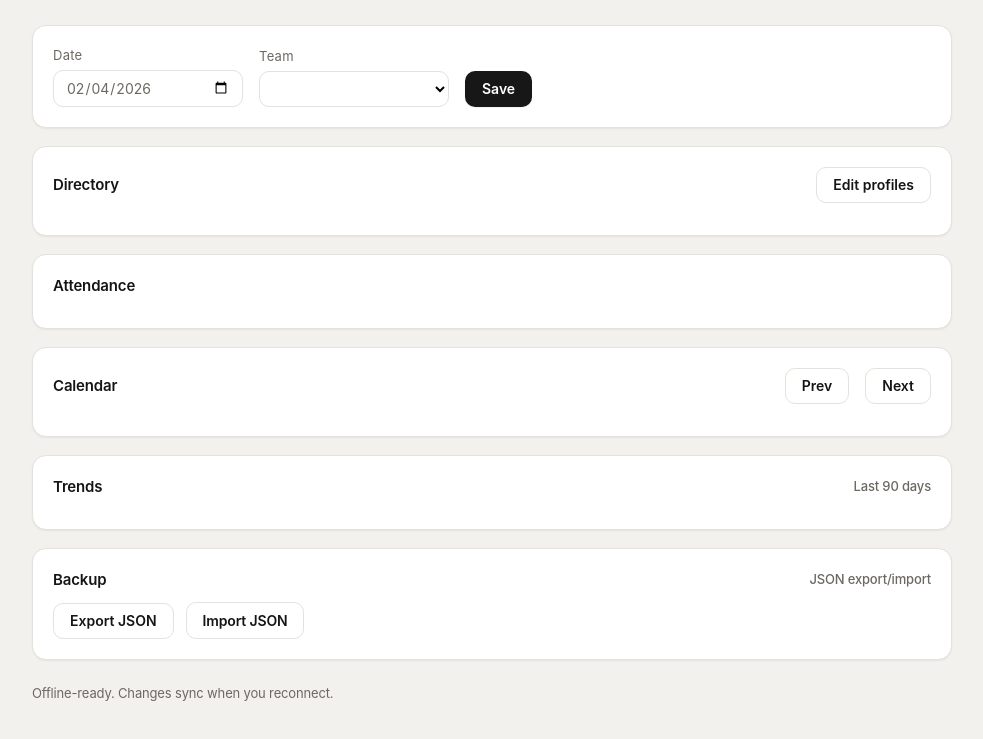
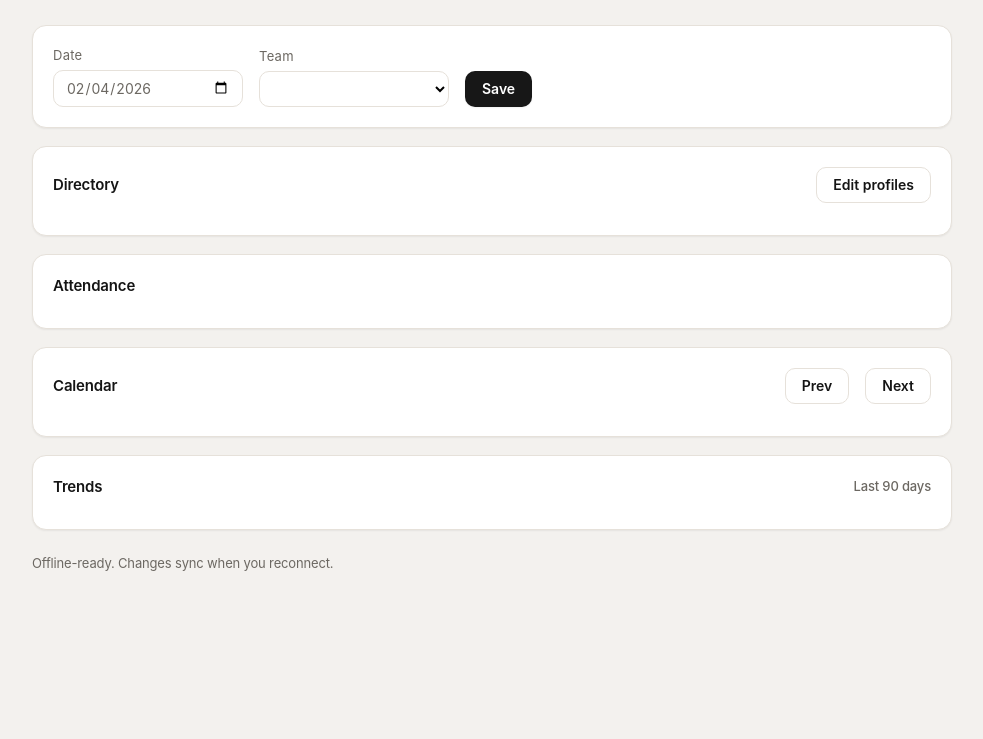
Before and after one commit to extrodash/SPS-Attendance, a website with bundled scripts: page index.html in a window 1280 px wide. Shown: the part 107-846 px from the top of the page, without its empty margins (148-1131 px from the left). After the commit the page ends 800 px from the top, so only its background shows below. Built offline with nearby package versions, Linux system fonts and the light colour scheme; no server answers.

Commit message:
Remove backup card

```diff
--- a/app.js
+++ b/app.js
@@ -108,8 +108,12 @@ async function init() {
   });
   elements.prevMonth.addEventListener("click", () => shiftMonth(-1));
   elements.nextMonth.addEventListener("click", () => shiftMonth(1));
-  elements.exportBtn.addEventListener("click", exportBackup);
-  elements.importFile.addEventListener("change", importBackup);
+  if (elements.exportBtn) {
+    elements.exportBtn.addEventListener("click", exportBackup);
+  }
+  if (elements.importFile) {
+    elements.importFile.addEventListener("change", importBackup);
+  }
   setDirectoryOpen(state.directoryOpen);
 
   if ("serviceWorker" in navigator) {
--- a/index.html
+++ b/index.html
@@ -86,20 +86,6 @@
       <div id="trends-list" class="trends-list"></div>
     </section>
 
-    <section class="card">
-      <div class="section-title">
-        <span>Backup</span>
-        <span class="hint">JSON export/import</span>
-      </div>
-      <div class="backup-actions">
-        <button id="export-btn" class="ghost">Export JSON</button>
-        <label class="file-label">
-          Import JSON
-          <input id="import-file" type="file" accept="application/json" />
-        </label>
-      </div>
-    </section>
-
     <section class="card notice" id="config-warning" hidden>
       <strong>Firebase not configured.</strong>
       <div>Update <code>app.js</code> with your Firebase config to sync across devices.</div>
```
